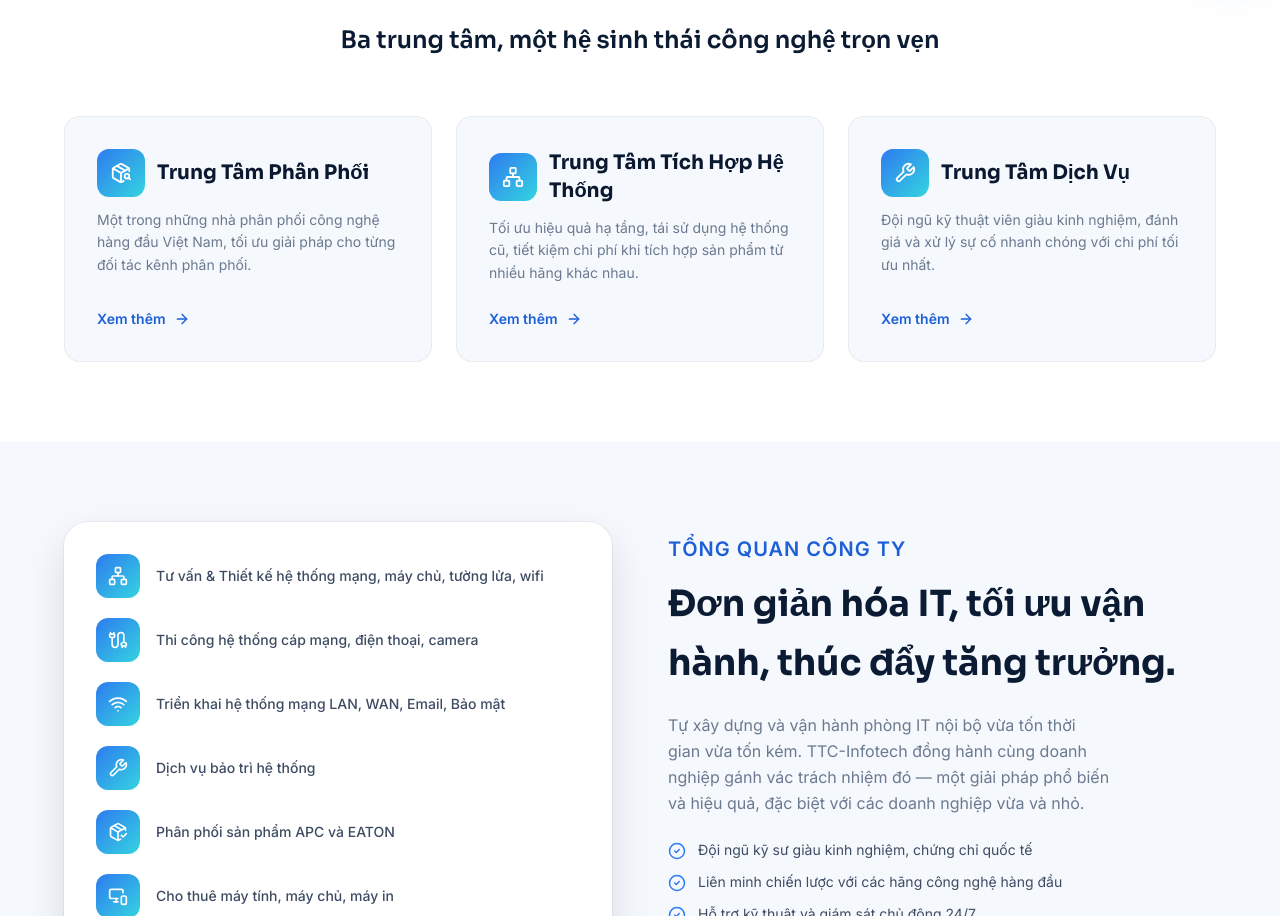
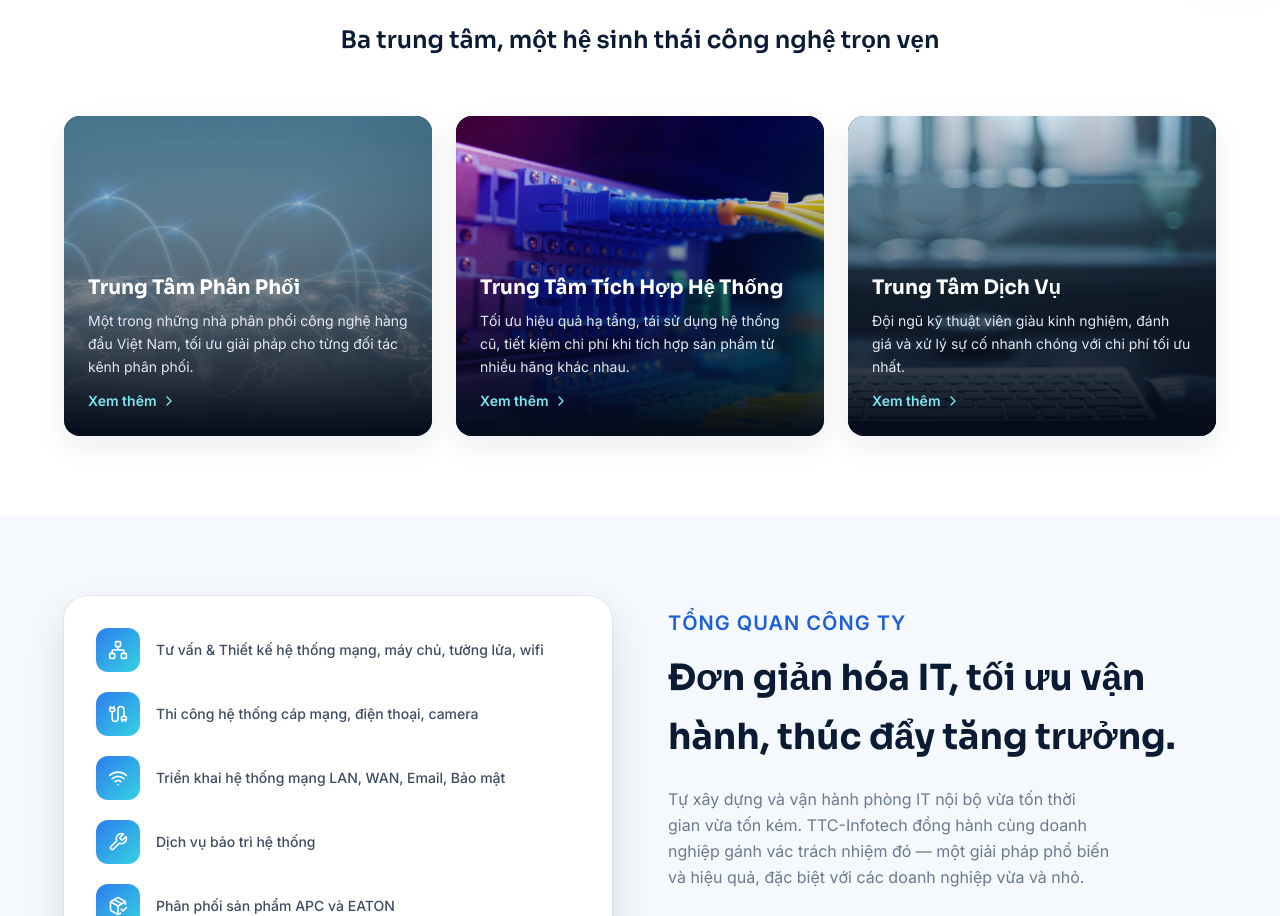
Before and after one commit to Benny1303-hello/web, a Next.js app: page / in a window 1280 px wide. Shown: the part 825-1741 px from the top of the page. Built offline with nearby package versions, Linux system fonts and the light colour scheme; no server answers.

Commit message:
Show the three centers as photo tiles on the homepage
Co-Authored-By: Claude Fable 5.2 <noreply@anthropic.com>

```diff
--- a/components/home/CentersGrid.js
+++ b/components/home/CentersGrid.js
@@ -1,11 +1,20 @@
 'use client';
 
-import { ArrowRight } from 'lucide-react';
+import Image from 'next/image';
 import Link from 'next/link';
+import { ChevronRight } from 'lucide-react';
 import Reveal from '@/components/Reveal';
 import { centers } from '@/lib/content';
-import { ICONS } from '@/lib/icons';
 import { useLanguage } from '@/context/LanguageContext';
+
+// Photo per center, looked up by the center's own key so adding a center in
+// lib/content.js without a photo degrades to a plain tile instead of
+// mismatching by position.
+const CENTER_IMAGES = {
+  distribution: '/hero/slide-distribution.jpg',
+  systemIntegration: '/hero/slide-system-integration.jpg',
+  services: '/hero/slide-services.jpg',
+};
 
 export default function CentersGrid() {
   const { t } = useLanguage();
@@ -22,30 +31,39 @@ export default function CentersGrid() {
           </h2>
         </Reveal>
 
-        <div className="mt-14 grid grid-cols-1 gap-6 md:grid-cols-3">
+        {/* Flex-wrap with per-item widths (not a grid) so a leftover row stays
+            centred if the number of centers ever changes. */}
+        <div className="mt-14 flex flex-wrap justify-center gap-6">
           {centers.map((center, i) => {
-            const Icon = ICONS[center.icon];
+            const image = CENTER_IMAGES[center.key];
             return (
-              <Reveal key={center.slug} delay={i * 0.1}>
+              <Reveal
+                key={center.slug}
+                delay={i * 0.1}
+                className="w-full sm:w-[calc(50%-12px)] lg:w-[calc(33.333%-16px)]"
+              >
                 <Link
                   href={center.href ?? `/${center.slug}`}
-                  className="group flex h-full flex-col rounded-2xl border border-black/5 bg-mist-50 p-8 transition-all duration-300 hover:-translate-y-2 hover:border-transparent hover:bg-navy-950 hover:shadow-card"
+                  className="group relative flex h-80 flex-col justify-end overflow-hidden rounded-2xl bg-navy-900 text-white shadow-soft transition-shadow duration-300 hover:shadow-card"
                 >
-                  <div className="flex items-center gap-3">
-                    <div className="flex h-12 w-12 shrink-0 items-center justify-center rounded-xl bg-gradient-to-br from-brand-500 to-cyan-400 text-white transition-transform duration-300 group-hover:scale-110">
-                      {Icon && <Icon size={22} />}
-                    </div>
-                    <h3 className="font-display text-xl font-bold text-ink-900 transition-colors group-hover:text-white">
-                      {t(`centers.${center.key}.title`)}
-                    </h3>
+                  {image && (
+                    <Image
+                      src={image}
+                      alt=""
+                      fill
+                      sizes="(min-width: 1024px) 380px, (min-width: 640px) 50vw, 100vw"
+                      className="object-cover transition-transform duration-500 group-hover:scale-105"
+                    />
+                  )}
+                  <div className="absolute inset-0 bg-gradient-to-t from-navy-950 via-navy-950/45 to-navy-950/0" />
+                  <div className="relative p-6">
+                    <h3 className="font-display text-xl font-bold">{t(`centers.${center.key}.title`)}</h3>
+                    <p className="mt-2 text-sm leading-relaxed text-slate-200">{t(`centers.${center.key}.short`)}</p>
+                    <span className="mt-3 inline-flex items-center gap-1 text-sm font-semibold text-cyan-300">
+                      {t('centersSection.viewMore')}
+                      <ChevronRight size={16} className="transition-transform duration-200 group-hover:translate-x-1" />
+                    </span>
                   </div>
-                  <p className="mt-3 flex-1 text-sm leading-relaxed text-ink-400 transition-colors group-hover:text-slate-300">
-                    {t(`centers.${center.key}.short`)}
-                  </p>
-                  <span className="mt-6 inline-flex items-center gap-2 text-sm font-semibold text-brand-600 transition-colors group-hover:text-cyan-300">
-                    {t('centersSection.viewMore')}
-                    <ArrowRight size={16} className="transition-transform duration-300 group-hover:translate-x-1" />
-                  </span>
                 </Link>
               </Reveal>
             );
```
